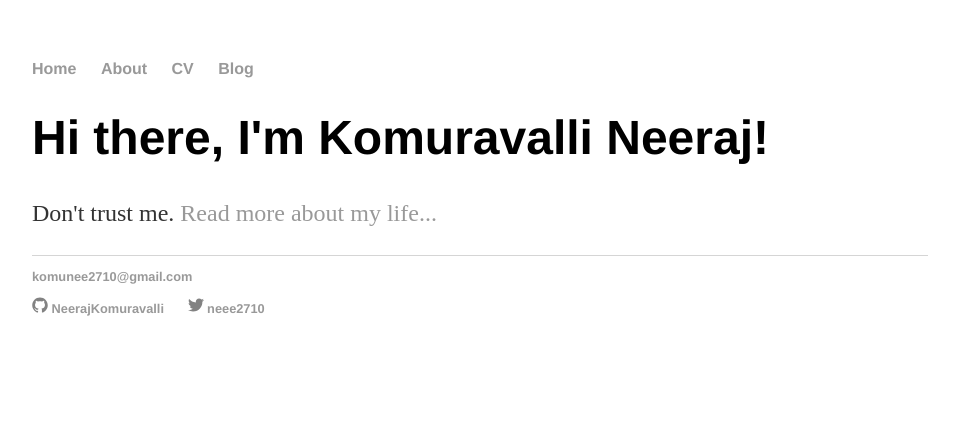
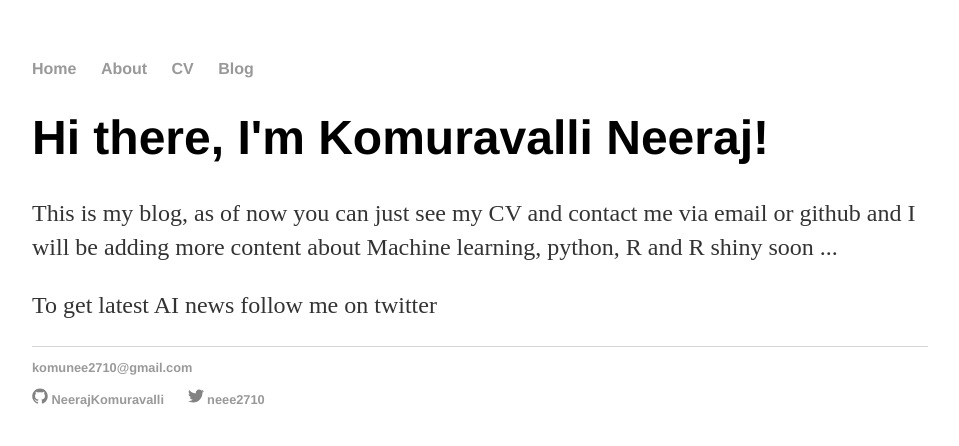
Before and after one commit to NeerajKomuravalli/NeerajKomuravalli.github.io, a Jekyll site: the page built from index.html, in a window 1280 px wide. Shown: the top 446 px of the page, without its empty margins (160-1119 px from the left). Built offline with Jekyll 4.4.1, drawn with Linux system fonts in a browser that asks for light colours.

Commit message:
Adding introduction message to the blog

```diff
--- a/index.html
+++ b/index.html
@@ -4,5 +4,7 @@ title: Komuravalli Neeraj's blog
 ---
 <div class="blurb">
 	<h1>Hi there, I'm Komuravalli Neeraj!</h1>
-	<p>Don't trust me. <a href="/about">Read more about my life...</a></p>
+	<!-- <p>Don't trust me. <a href="/about">Read more about my life...</a></p> -->
+	<p>This is my blog, as of now you can just see my CV and contact me via email or github and I will be adding more content about Machine learning, python, R and R shiny soon ...</p>
+	<p>To get latest AI news follow me on twitter</p>
 </div><!-- /.blurb -->
```
